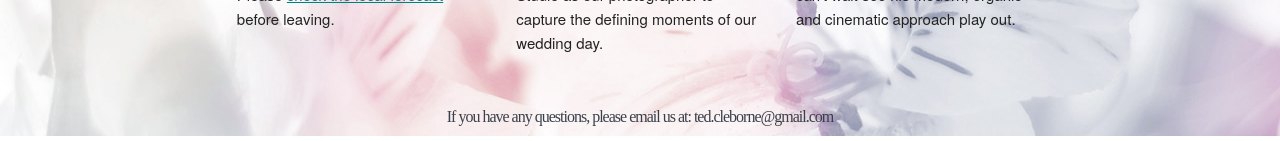
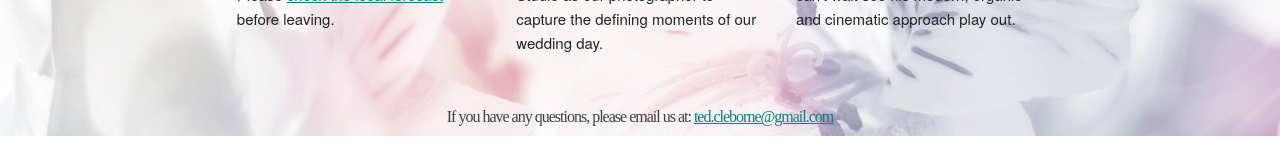
Before and after one commit to TedCleborne/TedCleborne.github.io, a Jekyll site: the page moreinfo.html, which Jekyll copies as it is, in a window 1280 px wide. Shown: the part 882-1023 px from the top of the page. Built offline with Jekyll 4.4.1, drawn with Linux system fonts in a browser that asks for light colours; nearby versions of some CDN libraries; part of the change alters nothing that is shown.

```diff
--- a/moreinfo.html
+++ b/moreinfo.html
@@ -124,7 +124,9 @@
                         <div class="row">
                             <div class="twelve column">
                             <h2 class="contact-text">
-                            If you have any questions, please email us at: ted.cleborne@gmail.com
+                            If you have any questions, please email us at: <a href="mailto:ted.cleborne@gmail.com?Subject=Wedding%20Question%20Through%20Website" target="_top">
+                            ted.cleborne@gmail.com
+                            </a>
                             </h2>
                             </div>
                         </div>
```
